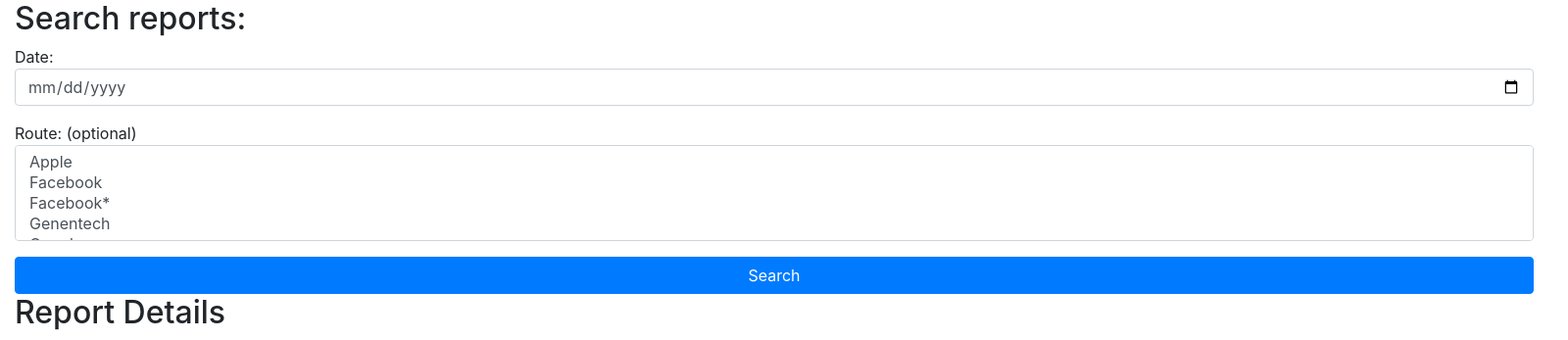
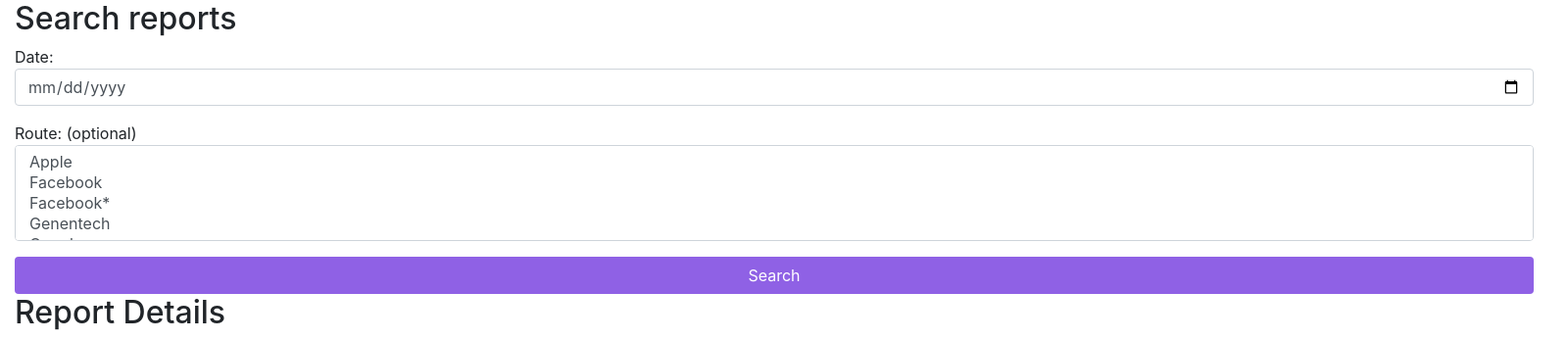
Before and after one commit to ShayanMandegarian/reports, a PHP site: page /dashboard/index.html.php in a window 1600 px wide. Shown: the top 347 px of the page at 98% size. Run offline with PHP 8.4, Linux system fonts and the light colour scheme; data that the repository does not hold is empty.

Commit message:
some cosmetic tweaks

```diff
--- a/index.html.php
+++ b/index.html.php
@@ -9,6 +9,10 @@
   <title>Reports</title>
 
   <style>
+  .btn-custom {
+          background-color:#8f61e5 !important;
+          color: #fff !important;
+  }
   #myForm select {
     width:1550px; }
   </style>
@@ -21,13 +25,14 @@
       <div class="row">
         <div class="page-header clearfix">
           <div class="col-md-12">
-            <h2 class="pull-left">Search reports:</h2>
+            <h2 class="pull-left">Search reports</h2>
           </div>
           <form action="http://localhost/dashboard/server/index.php/reports" id="myForm" method="GET" onsubmit="setTimeout(function () { window.location.reload(); }, 10000)">
           <div class="col-md-12">
             <div class="form-group">
               <span>Date:</span>
-              <input type="date" name="date" minlength="1" size="256" placeholder="mm/dd/yyyy" class="form-control" required>
+              <input type="date" min="2000-01-01" max="2050-01-01" name="date" minlength="1" size="256" placeholder="mm/dd/yyyy" class="form-control"
+              required oninvalid="this.setCustomValidity('Please enter a valid date')" oninput="setCustomValidity('')">
             </div>
             <div class="form-group">
               <span>Route: (optional)</span>
@@ -61,7 +66,7 @@
                 <option value="StorageDonations">StorageDonations</option>
               </select>
             </div>
-            <div><button type="submit" class='btn btn-block btn-primary'>Search</button></div>
+            <div><button type="submit" class='btn btn-block btn-custom'>Search</button></div>
           </form>
           </div>
         </div>
```
